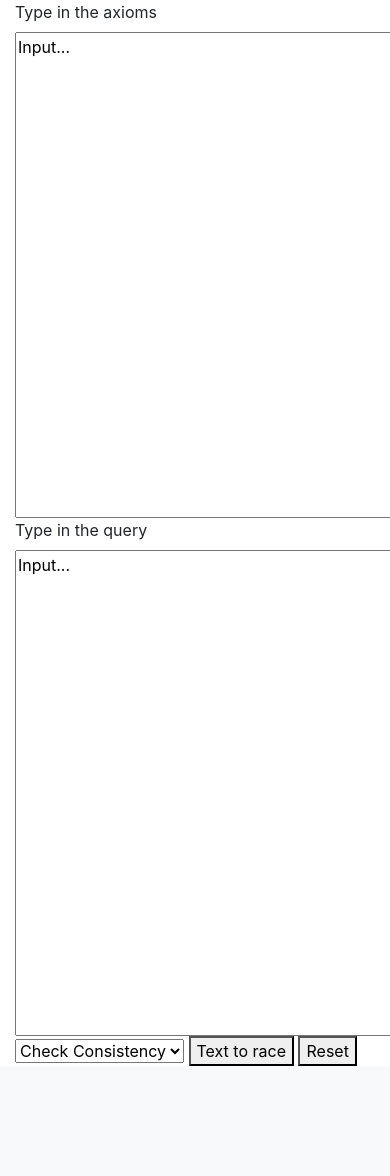
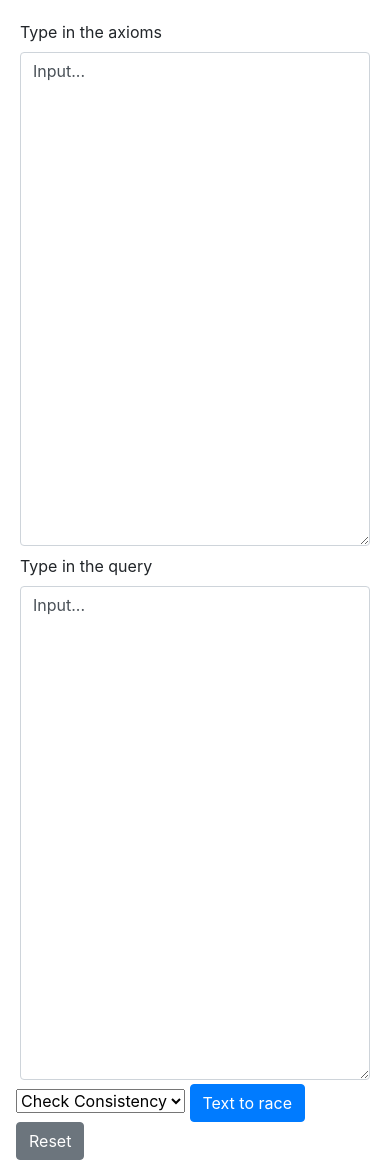
Before and after one commit to OriJC/improject, a Flask app: page /TTR in a window 390 px wide; the page is wider, and only the part inside the window is pictured. Shown: the part 176-1352 px from the top of that part. Before the commit the page ends 1242 px from the top of that part, so only its background shows below. Run offline with Flask 2, Linux system fonts and the light colour scheme; some libraries are stand-ins or nearby versions.

Commit message:
Allow output to show on TextToRace.html and updates to layout
- Parse JSON passed from app.py to show on TextToRace.html
- Changed TextToRace.js to submit_post.js
- More bootstrap elements in layout
- Added padding to textarea in html

TODO:
- Allow reasons to show on TextToRace.html

changed the name of TextToRace.js to submit_post

```diff
--- a/static/js/TextToRace.js
+++ /dev/null
@@ -1,29 +0,0 @@
-function uploadTextTTR() {
-    var axioms = document.getElementById("axioms").value;
-    axioms = axioms.replace(/\n/g, " ");
-    var query = document.getElementById("query").value;
-    var UseCase = document.getElementById("UseCase").value;
-    var up = new FormData();
-
-    up.append('axioms', axioms);
-    up.append('query', query);
-    up.append('UseCase', UseCase);
-
-    $.ajax({
-        type: 'POST',
-        url: '/TTRA',
-        data: up,
-        processData: false,
-        contentType: false
-    }).done(function (data) {
-        console.log("Text to Race upload successful!");
-        if (data['result'] == true)
-            console.log("Reload successfully!!!");
-        else
-            console.log("TTR Failed");
-
-    }).fail(function (jqXHR, textStatus, error) {
-        console.log("Upload text failed!");
-    });
-
-}
--- a/templates/TextToRace.html
+++ b/templates/TextToRace.html
@@ -4,21 +4,26 @@
 {% block content %}
 
 
-<script type=text/javascript src="{{url_for('static', filename='js/TextToRace.js')}}"></script>
+<script type=text/javascript src="{{url_for('static', filename='js/submit_post.js')}}"></script>
 
 <div id="ttrpart">
-    <label for="axioms">Type in the axioms</label><br>
-    <textarea id="axioms" cols="60" rows="20">Input...</textarea><br>
-    <label for="query">Type in the query</label><br>
-    <textarea id="query" cols="60" rows="20">Input...</textarea>
-    <br>
+    <div class="d-sm-flex flex-wrap">
+        <div class="flex-column- flex-fill" style="padding: 0.25em;">
+            <label for="axioms">Type in the axioms</label><br>
+            <textarea class="form-control" id="axioms" rows="20">Input...</textarea>
+        </div>
+        <div class="flex-column- flex-fill" style="padding: 0.25em;">
+            <label for="query">Type in the query</label><br>
+            <textarea class="form-control" id="query" rows="20">Input...</textarea>
+        </div>
+    </div>
     <select id="UseCase">
         <option value="check_consistency">Check Consistency</option>
         <option value="prove">Prove</option>
         <option value="answer_query">Query</option>
     </select>
-    <button id="ttr" onclick="uploadTextTTR();">Text to race</button>
-    <button id="delete" onclick="deleteText();">Reset</button>
+    <button id="ttr" class="btn btn-primary" onclick="submit_post();">Text to race</button>
+    <button id="delete" class="btn btn-secondary" onclick="deleteText();">Reset</button>
 </div>
 
 {% endblock content %}
--- a/templates/base.html
+++ b/templates/base.html
@@ -1,4 +1,5 @@
 <html lang="en">
+
 <head>
 	<title>{% block title %}{% endblock title %}</title>
 	<meta charset="utf-8">
@@ -30,13 +31,14 @@
 			</ul>
 		</div>
 	</nav>
-	<div style="padding-left:15px">
+	<div style="padding:1em;">
 		{% block content %}{% endblock content %}
 	</div>
 	<script>
 		{% block scripts %}
-			{{ bootstrap.load_js()}}
+		{ { bootstrap.load_js() } }
 		{% endblock scripts %}
 	</script>
 </body>
+
 </html>
```
Also changed, not shown: static/js/submit_post.js (added, +39 -0 lines).
